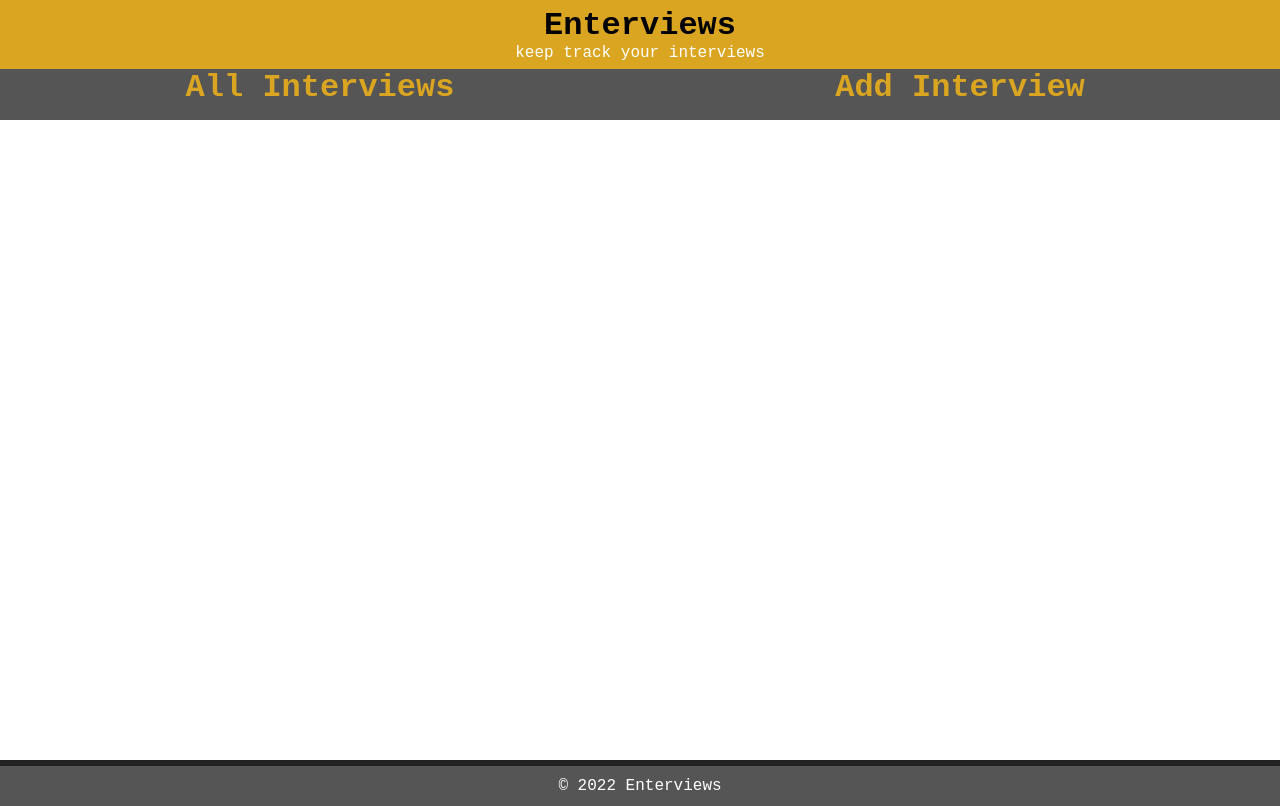
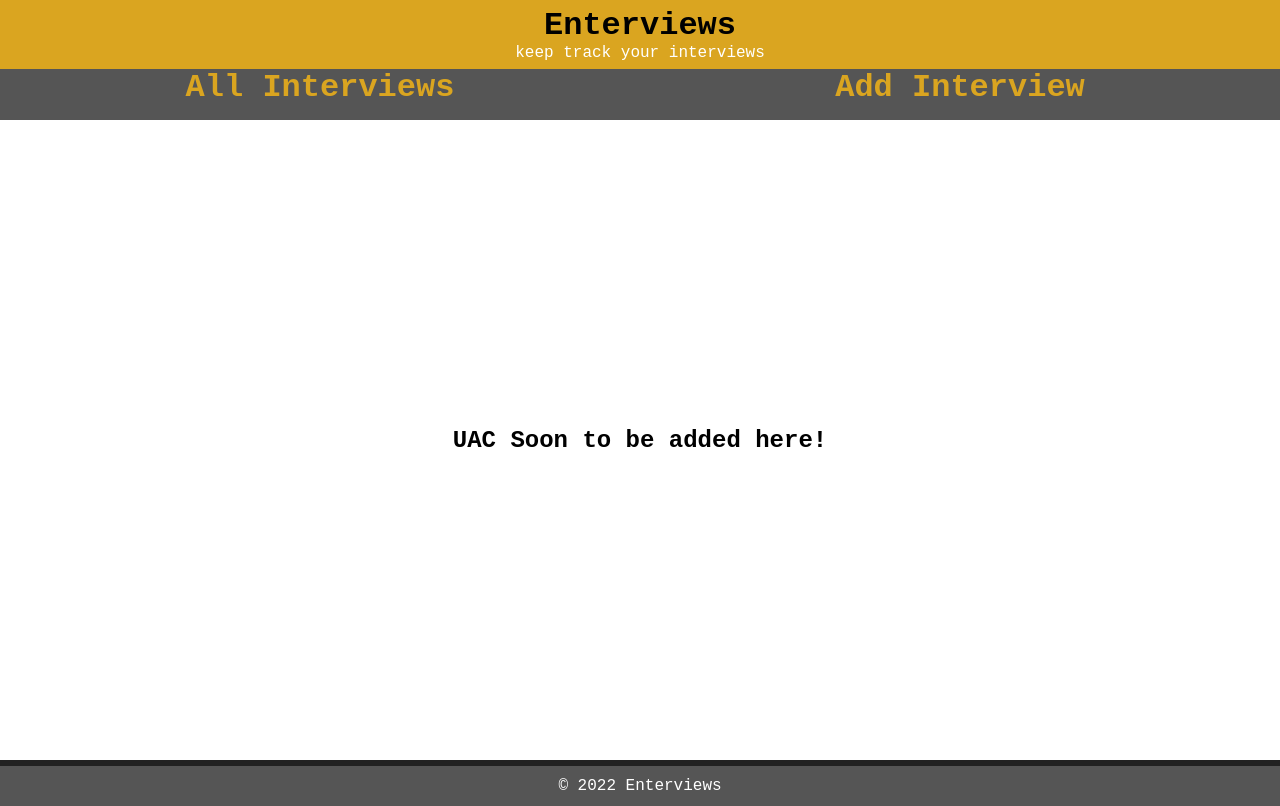
Before and after one commit to Brondchux/enterviews-client, a React (Create React App) app: page / in a window 1280 px wide. Built offline with nearby package versions, Linux system fonts and the light colour scheme.

Commit message:
Added placeholder for home uac

```diff
--- a/src/Pages/AddInterview.js
+++ b/src/Pages/AddInterview.js
@@ -1,5 +1,15 @@
+import { Fragment } from "react";
+import Header from "../Components/Header";
+import Footer from "../Components/Footer";
+
 const AddInterview = () => {
-	return <h2>Add interview page</h2>;
+	return (
+		<Fragment>
+			<Header />
+			<main></main>
+			<Footer />
+		</Fragment>
+	);
 };
 
 export default AddInterview;
--- a/src/Pages/Home.js
+++ b/src/Pages/Home.js
@@ -1,3 +1,4 @@
+import "../Styles/Home.css";
 import { Fragment } from "react";
 import Header from "../Components/Header";
 import Footer from "../Components/Footer";
@@ -6,7 +7,11 @@ const Home = () => {
 	return (
 		<Fragment>
 			<Header />
-			<main></main>
+			<main>
+				<section className="uac-wrapper">
+					<h2 className="uac-copy">UAC Soon to be added here!</h2>
+				</section>
+			</main>
 			<Footer />
 		</Fragment>
 	);
--- /dev/null
+++ b/src/Styles/Home.css
@@ -0,0 +1,8 @@
+.uac-wrapper {
+	display: flex;
+	min-height: 80vh;
+	text-align: center;
+}
+.uac-copy {
+	margin: auto;
+}
```
